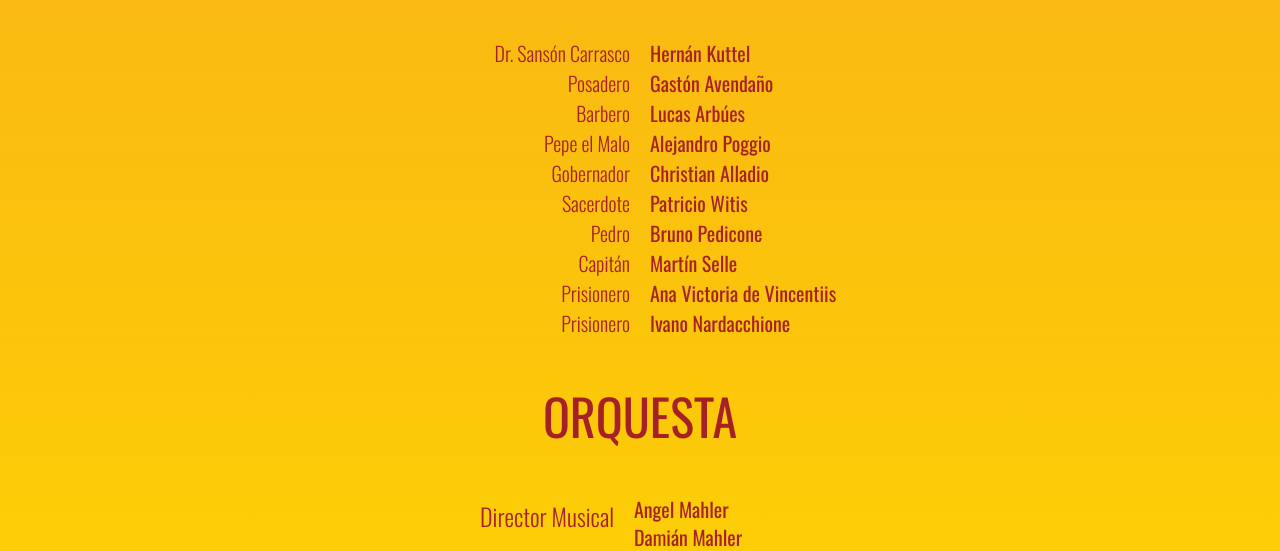
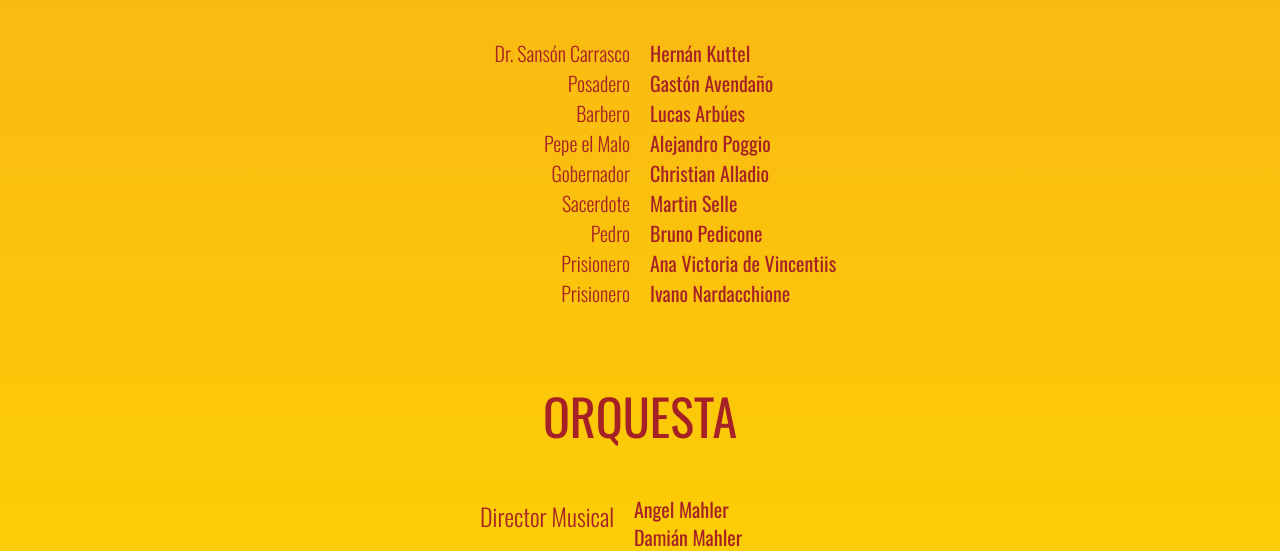
Before and after one commit to SHQ27/StainMan, a PHP site: page /elenco.php in a window 1280 px wide. Shown: the part 709-1260 px from the top of the page. Run offline with PHP 8.4, Linux system fonts and the light colour scheme; some libraries are stand-ins or nearby versions.

Commit message:
Cambios de elenco y staff actualizados

```diff
--- a/includes/elenco1.php
+++ b/includes/elenco1.php
@@ -30,7 +30,6 @@
 				<li>Gobernador</li>
 				<li>Sacerdote</li>
 				<li>Pedro</li>
-				<li>Capitán</li>
 				<li>Prisionero</li>
 				<li>Prisionero</li>
 			</ul>
@@ -42,9 +41,8 @@
 				<li>Lucas Arbúes</li>
 				<li>Alejandro Poggio</li>
 				<li>Christian Alladio</li>
-				<li>Patricio Witis</li>
+				<li>Martin Selle</li>
 				<li>Bruno Pedicone</li>
-				<li>Martín Selle</li>
 				<li>Ana Victoria de Vincentiis</li>
 				<li>Ivano Nardacchione</li>
 			</ul>
--- a/includes/staff.php
+++ b/includes/staff.php
@@ -27,7 +27,6 @@
 			<li>Asesoría Contable</li>
 			<li>Sonido</li>
 			<li>Microfonista</li>
-			<li>Asistencia en Escenario</li>
 			<li class="staff-list-special">Jefe de Escenario</li>
 			<li class="staff-list-special">Coordinación Escenotécnica</li>
 		</ul>
@@ -54,7 +53,6 @@
 			<li>Matarelli Asoc & Cia.</li>
 			<li>Mahler Ingeniería en Audio</li>
 			<li>Francisco Bilobus</li>
-			<li>Hiram Maldonado</li>
 			<li class="staff-list-special">Marcos Moriconi</li>
 			<li class="staff-list-special">Mina Battista</li>
 		</ul>
```
